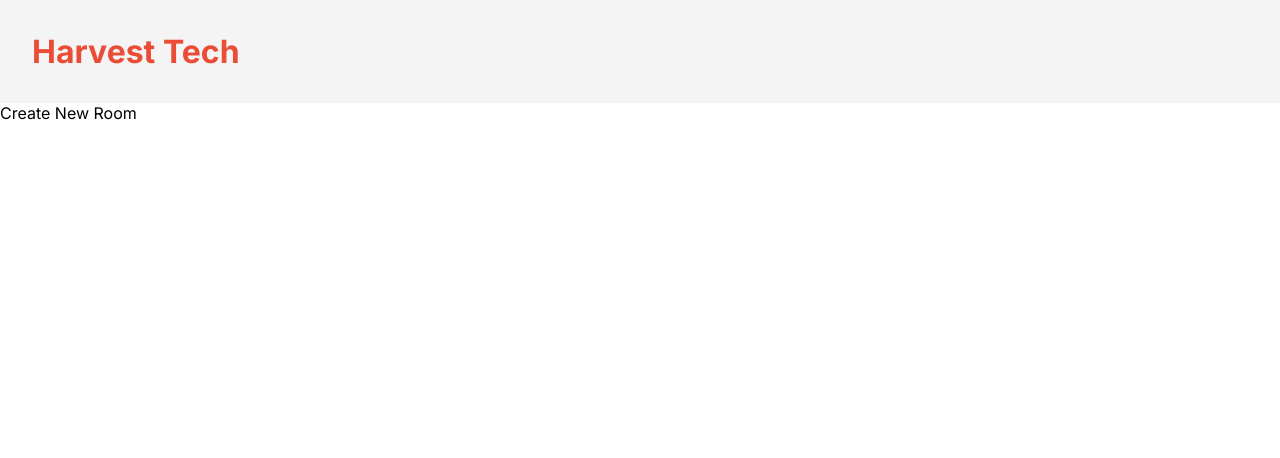
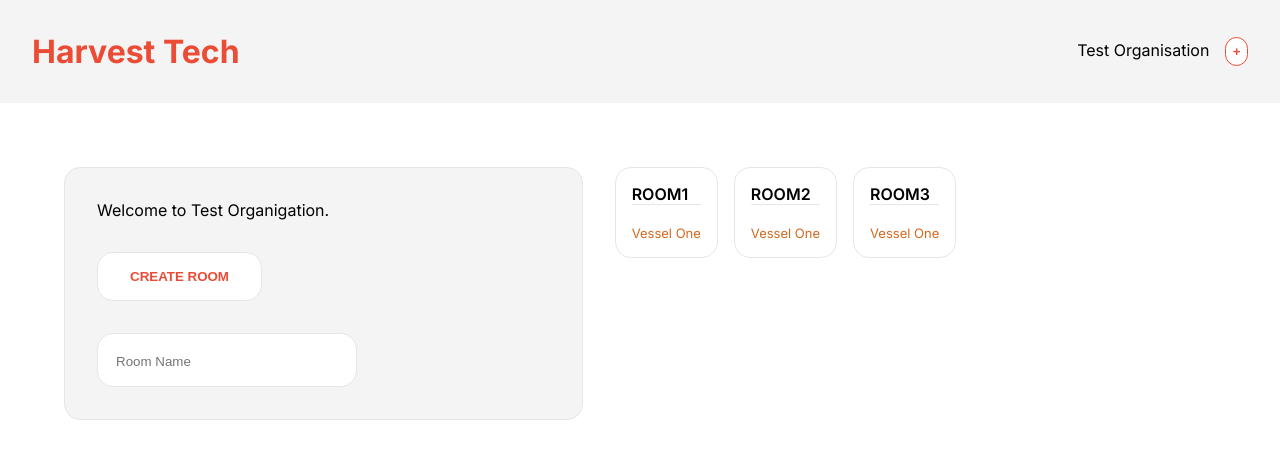
Before and after one commit to sudeshpariyar/frontend-task, a React (Create React App) app: page / in a window 1280 px wide. Shown: the top 458 px of the page. Built offline with nearby package versions, Linux system fonts and the light colour scheme.

Commit message:
Added Room and welcome box

```diff
--- a/package.json
+++ b/package.json
@@ -9,6 +9,7 @@
     "react": "^18.2.0",
     "react-dom": "^18.2.0",
     "react-scripts": "5.0.1",
+    "react-tooltip": "^5.18.0",
     "web-vitals": "^2.1.4"
   },
   "scripts": {
--- a/src/App.css
+++ b/src/App.css
@@ -1,4 +1,6 @@
 @import url('https://fonts.googleapis.com/css2?family=Inter:wght@400;600;700&family=Noto+Sans:ital,wght@0,200;0,300;0,500;0,900;1,200;1,300;1,500;1,900&family=Rubik:wght@400;500;700&family=Ubuntu:wght@300;400;500;700&display=swap');
+
+@import 'react-tooltip/dist/react-tooltip.css';
 
 body {
   font-family: 'Inter', sans-serif;
--- a/src/App.js
+++ b/src/App.js
@@ -1,11 +1,15 @@
+import { useState } from "react";
 import "./App.css";
 import { Header } from "./components/Header";
+import WelcomeBox from "./components/WelcomeBox";
 
 function App() {
+  const [organisationName, setOrganisationName] = useState("Test Organisation");
   return (
     <div className="app">
-      <Header />
-      <span className="">Create New Room</span>
+      <Header organisationName={organisationName} />
+      <WelcomeBox vesselName=" Vessel One" />
+      {/* <button className="create-room-button">Create New Room</button> */}
     </div>
   );
 }
--- a/src/components/Header.css
+++ b/src/components/Header.css
@@ -1,7 +1,29 @@
 .header-wrapper{
     padding: 2rem 2rem;
     background-color: #F4F4F4;
+    display: flex;
+    flex-direction: row;
+    align-items:center;
+    justify-content: space-between;
+}
+.header-logo{
     font-weight: 900;
     font-size: 32px;
     color: #EB4C36;
 }
+
+.add-devices{
+    color:#EB4C36;
+    border: 1px solid #EB4C36;
+    border-radius: 1rem;
+    padding: 0.4rem;
+    margin-left: 1rem;
+    background-color: white;
+    font-weight: 900;
+    cursor: pointer;
+}
+.add-devices:hover{
+    color: white;
+    background-color: #EB4C36;
+}
+.organisation-name{}
--- a/src/components/Header.js
+++ b/src/components/Header.js
@@ -1,10 +1,23 @@
 import React from "react";
 import "./Header.css";
+import { Tooltip } from "react-tooltip";
 
-export const Header = () => {
+export const Header = ({ organisationName }) => {
   return (
     <div className="header-wrapper">
-      <span>Harvest Tech</span>
+      <div className="header-logo">Harvest Tech</div>
+      <div className="organisation-name">
+        {organisationName}
+
+        <button
+          className="add-devices"
+          data-tooltip-id="my-tooltip"
+          data-tooltip-content="Add Devices to organisation"
+        >
+          +
+          <Tooltip id="my-tooltip" />
+        </button>
+      </div>
     </div>
   );
 };
--- /dev/null
+++ b/src/components/Room.css
@@ -0,0 +1,18 @@
+.room-wrapper{
+    border: 1px solid #e6e6e6;
+    padding: 1rem;
+    border-radius: 1rem;
+    display: flex;
+    flex-direction: column;
+}
+.room-name{
+    font-weight: 600;
+    text-transform: uppercase;
+    border-bottom: 1px solid #e6e6e6;
+}
+
+.vessel-name{
+    font-weight: 200;
+    font-size: small;
+    color: chocolate;
+}
--- /dev/null
+++ b/src/components/Room.js
@@ -0,0 +1,15 @@
+import React from "react";
+import "./Room.css";
+const Room = ({ roomName, vessel }) => {
+  return (
+    <div>
+      <div className="room-wrapper">
+        <span className="room-name">{roomName}</span>
+        <br />
+        <span className="vessel-name">{vessel}</span>
+      </div>
+    </div>
+  );
+};
+
+export default Room;
--- /dev/null
+++ b/src/components/WelcomeBox.css
@@ -0,0 +1,50 @@
+.welcome-box-wrapper{
+    display: flex;
+    flex-direction: row;
+    gap: 2rem;;
+    margin: 2rem;
+    padding: 2rem;
+}
+.welcome-box{
+    flex: 0.65;
+    border-radius: 1rem;
+    padding: 2rem;
+    border: 1px solid #e6e6e6;
+    background-color:  #F4F4F4;
+}
+
+.create-room-button{
+    margin-top: 2rem;
+    background-color: white;
+    border: 1px solid #e6e6e6;
+    padding: 1rem 2rem;
+    border-radius: 1rem;
+    cursor: pointer;
+    color:  #EB4C36;
+    text-transform: uppercase;
+    font-weight: 600;
+}
+
+.create-room-button:hover{
+    color: white;
+    background-color: #EB4C36;
+}
+
+.create-room-box{
+    border: 1px solid #e6e6e6;
+    margin-top: 2rem;
+    padding: 1rem;
+    border-radius: 1rem;
+    width: 50%;
+    background-color: white;
+}
+input{
+    border: none;
+    outline: none;
+    background-color: transparent;
+}
+.rooms{
+    display: grid;
+    grid-template-columns: auto auto auto auto;
+    gap:1rem
+}
--- /dev/null
+++ b/src/components/WelcomeBox.js
@@ -0,0 +1,56 @@
+import React, { useState } from "react";
+import "./WelcomeBox.css";
+import Room from "./Room";
+
+const WelcomeBox = ({ vesselName }) => {
+  const [listOfRooms, setListOfRooms] = useState(["Room1", "Room2", "Room3"]);
+  const [roomName, setRoomName] = useState("");
+  const [createRoomFlag, setCreateRoomFlag] = useState(true);
+
+  const addRoomToList = (e) => {
+    e.preventDefault();
+    if (roomName) {
+      setListOfRooms([...listOfRooms, roomName]);
+      console.log(listOfRooms);
+      setRoomName("");
+    }
+  };
+
+  return (
+    <div className="welcome-box-wrapper">
+      <div className="welcome-box">
+        <span>Welcome to </span>
+        Test Organigation.
+        <br />
+        <button
+          onClick={() => setCreateRoomFlag(!createRoomFlag)}
+          className="create-room-button"
+        >
+          Create room
+        </button>
+        {createRoomFlag && (
+          <div className="create-room-box">
+            <form onSubmit={addRoomToList}>
+              <input
+                placeholder="Room Name"
+                value={roomName}
+                onChange={(e) => setRoomName(e.target.value)}
+              />
+            </form>
+          </div>
+        )}
+      </div>
+      {listOfRooms.length ? (
+        <div className="rooms">
+          {listOfRooms.map((room) => (
+            <Room roomName={room} vessel={vesselName} />
+          ))}
+        </div>
+      ) : (
+        <span>There are no associated rooms.</span>
+      )}
+    </div>
+  );
+};
+
+export default WelcomeBox;
```
Also changed, not shown: 1 other file (tests, documents, lock files or other folders).
